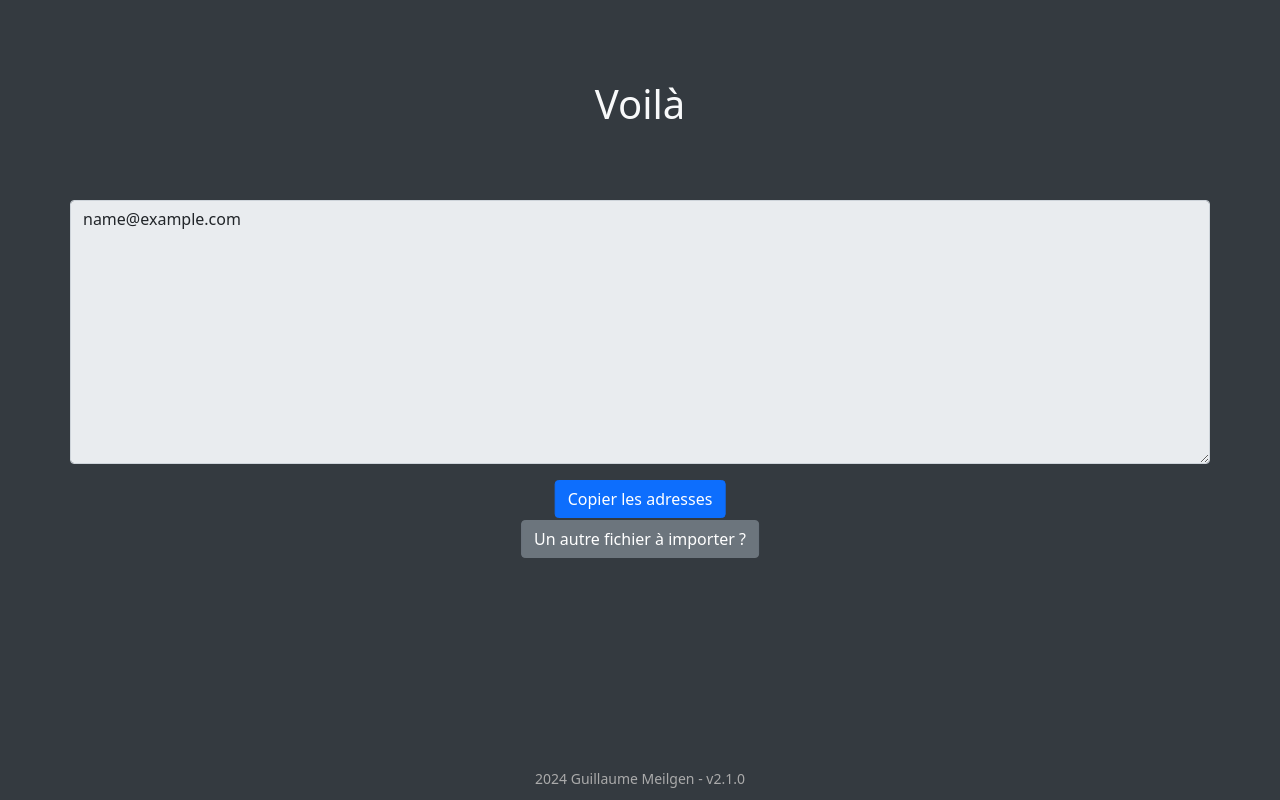
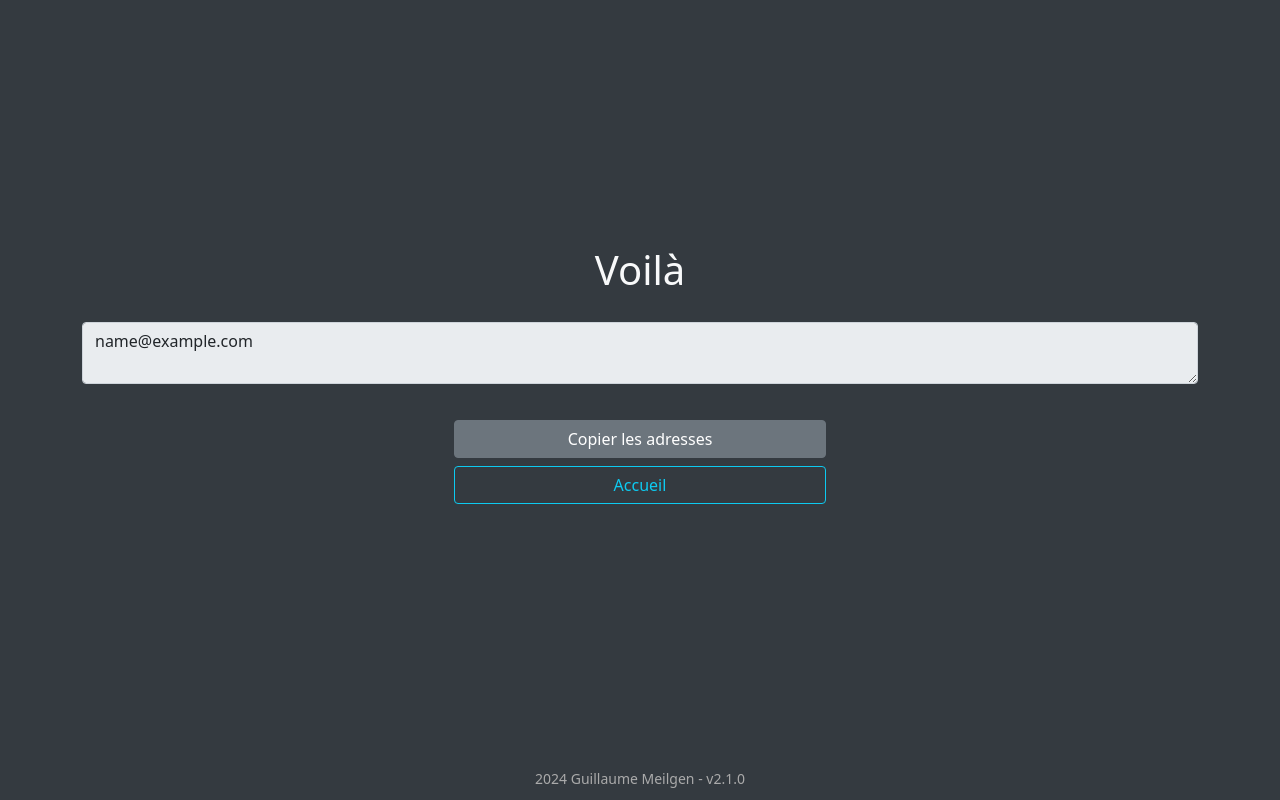
Before and after one commit to guigsguigs/Cci-Netty-App, a Flask app: template templates/emails.html in a window 1280 px wide. Run offline with Flask 3, Linux system fonts and the light colour scheme; the template is opened without the code that fills it: most values are stand-ins (such as "Sample title", 1, 10 or a date in 2020).

Commit message:
Update emails.html

```diff
--- a/templates/emails.html
+++ b/templates/emails.html
@@ -1,5 +1,6 @@
 <!doctype html>
 <html lang="fr">
+
 <head>
     <title>Extraction</title>
     <link href="https://cdn.jsdelivr.net/npm/bootstrap@5.1.3/dist/css/bootstrap.min.css" rel="stylesheet">
@@ -8,40 +9,28 @@
             background-color: #343a40;
             color: #f8f9fa;
         }
+
         .container {
-            position: relative;
             min-height: 100vh;
+            display: flex;
+            flex-direction: column;
+            justify-content: center;
+            align-items: center;
+            padding-top: 0;
+            /* Ajustez cela selon vos besoins */
         }
-        h1 {
-            position: absolute;
-            top: 10%;
-            left: 50%;
-            transform: translateX(-50%);
-            width: 100%;
-            text-align: center;
+
+        .container>h1 {
+            /* Réduire l'espace au-dessus de 'Voilà' */
+            margin-top: -50px;
+            /* Ajustez cette valeur pour déplacer 'Voilà' plus haut */
         }
-        textarea, .alert, button {
-            position: absolute;
-            left: 50%;
-            transform: translateX(-50%);
-            width: 80%;
+
+        .container>* {
+            /* Applique un espacement uniforme */
+            margin-top: 20px;
         }
-        textarea {
-            top: 25%;
-            height: 33%;
-        }
-        .alert {
-            top: 17%;
-            width: 30%;
-        }
-        button#copyButton {
-            top: 60%;
-            width: auto;
-        }
-        button#anotherButton {
-            top: 65%;
-            width: auto;
-        }
+
         .footer {
             position: absolute;
             bottom: 10px;
@@ -51,21 +40,24 @@
         }
     </style>
 </head>
+
 <body>
-    <div class="container">
+    <div class="container text-center">
         <h1>Voilà</h1>
         {% with messages = get_flashed_messages() %}
         {% if messages %}
         {% for message in messages %}
-              <div class="alert alert-success text-center">
+        <div class="alert alert-success">
             {{ message }}
         </div>
         {% endfor %}
         {% endif %}
         {% endwith %}
-        <textarea id="emails" class="form-control mb-2" readonly>{{ emails }}</textarea>
-        <button id="copyButton" onclick="copyEmailsToClipboard()" class="btn btn-primary">Copier les adresses</button>
-        <button id="anotherButton" onclick="window.location.href='/'" class="btn btn-secondary">Un autre fichier à importer ?</button>
+        <textarea id="emails" class="form-control mb-3" readonly>{{ emails }}</textarea>
+        <div class="d-grid gap-2 col-4 mx-auto">
+            <button id="copyButton" onclick="copyEmailsToClipboard()" class="btn btn-secondary">Copier les
+                adresses</button>
+            <button id="anotherButton" onclick="window.location.href='/'" class="btn btn-outline-info">Accueil</button>
         </div>
         <div class="footer">
             <small>2024 Guillaume Meilgen - v2.1.0</small>
@@ -74,24 +66,11 @@
             function copyEmailsToClipboard() {
                 const emailTextArea = document.getElementById("emails");
                 emailTextArea.select();
-            if (navigator.clipboard && window.isSecureContext) {
-                navigator.clipboard.writeText(emailTextArea.value)
-                    .then(() => {
-                        alert("Les adresses e-mail ont été copiées dans le presse-papiers.");
-                    })
-                    .catch((error) => {
-                        alert("La copie dans le presse-papiers a échoué : " + error);
-                    });
-            } else {
-                try {
                 document.execCommand('copy');
                 alert("Les adresses e-mail ont été copiées dans le presse-papiers.");
-                } catch (error) {
-                    alert("La copie dans le presse-papiers a échoué : " + error);
-                }
-            }
             }
         </script>
         <script src="https://cdn.jsdelivr.net/npm/bootstrap@5.1.3/dist/js/bootstrap.bundle.min.js"></script>
 </body>
+
 </html>
```
Lines whose indentation alone changed are shown as unchanged.
